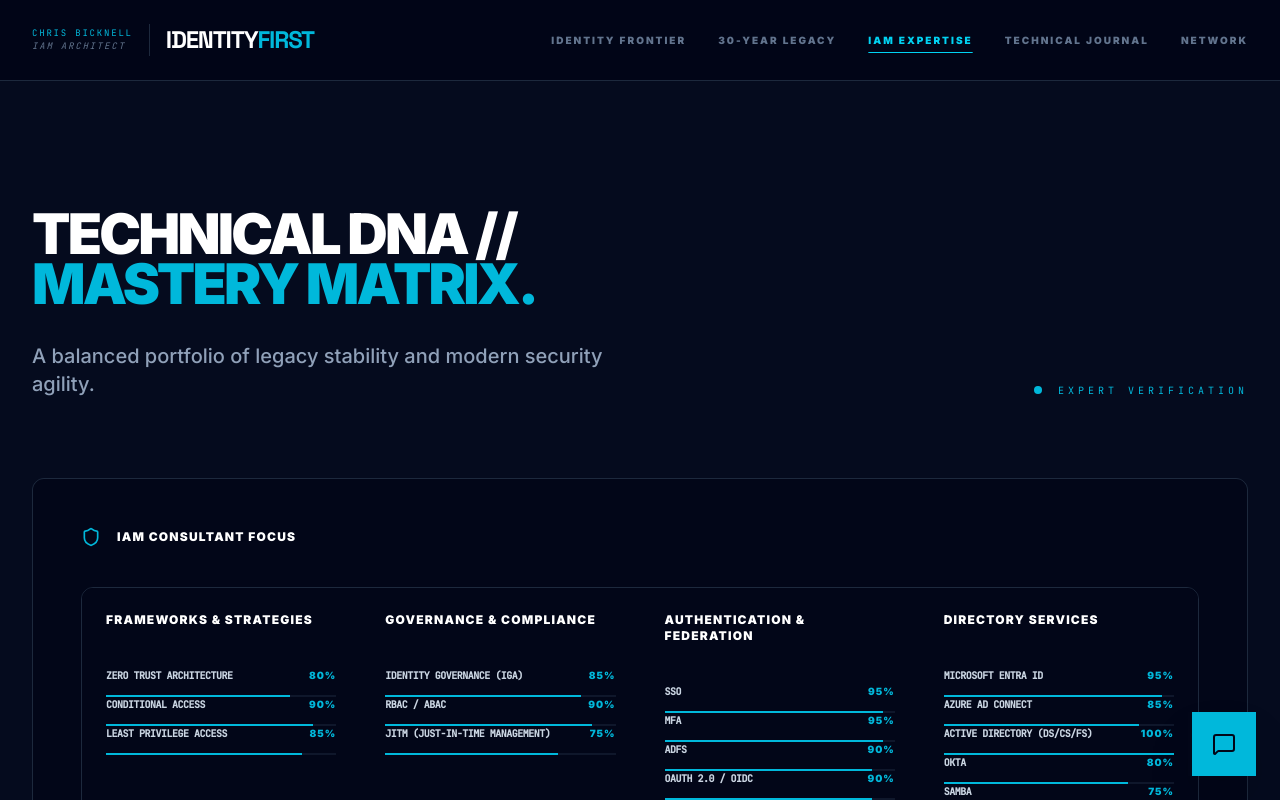
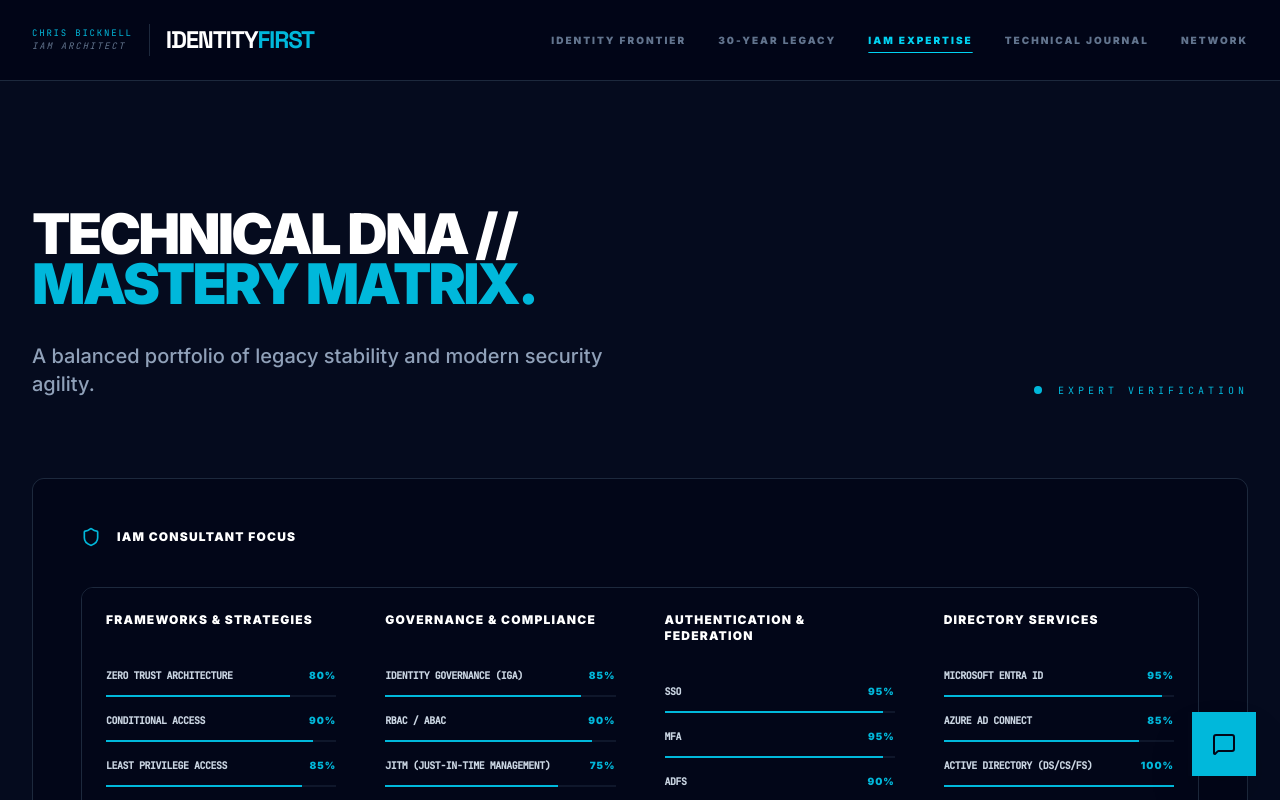
Before and after one commit to chrisbee2812/bickrsv2-0, a React (Vite) app: page /skills in a window 1280 px wide. Shown: the top 800 px of the page. Built offline with nearby package versions, Linux system fonts and the light colour scheme.

Commit message:
tidied spacing skills

```diff
--- a/src/components/SkillGrid.tsx
+++ b/src/components/SkillGrid.tsx
@@ -101,7 +101,7 @@ export function SkillGrid() {
                       <h3 className="font-black text-white uppercase tracking-widest text-xs">{subcat.label}</h3>
                     </div>
                     {skills.filter(s => s.category === cat.id && s.subcategories.includes(subcat.id)).map(skill => (
-                      <div key={skill.name}>
+                      <div key={skill.name} className="mb-4">
                         {/* <div className="flex items-center gap-4 mb-10">
                           <cat.icon className="w-5 h-5 text-cyan-500" />
                           <h3 className="font-black text-white uppercase tracking-widest text-xs">{skill.subcategories}</h3>
```
